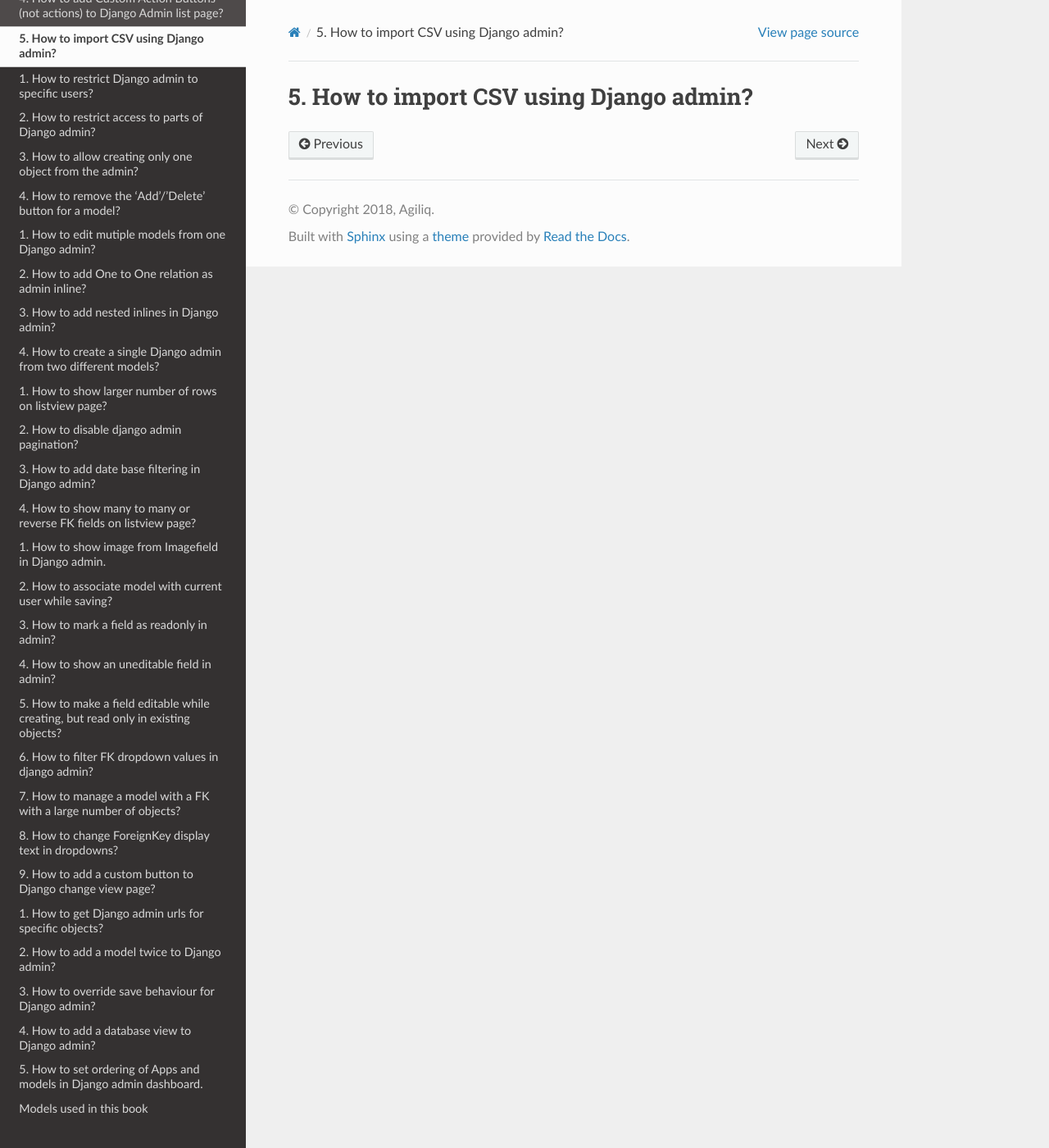
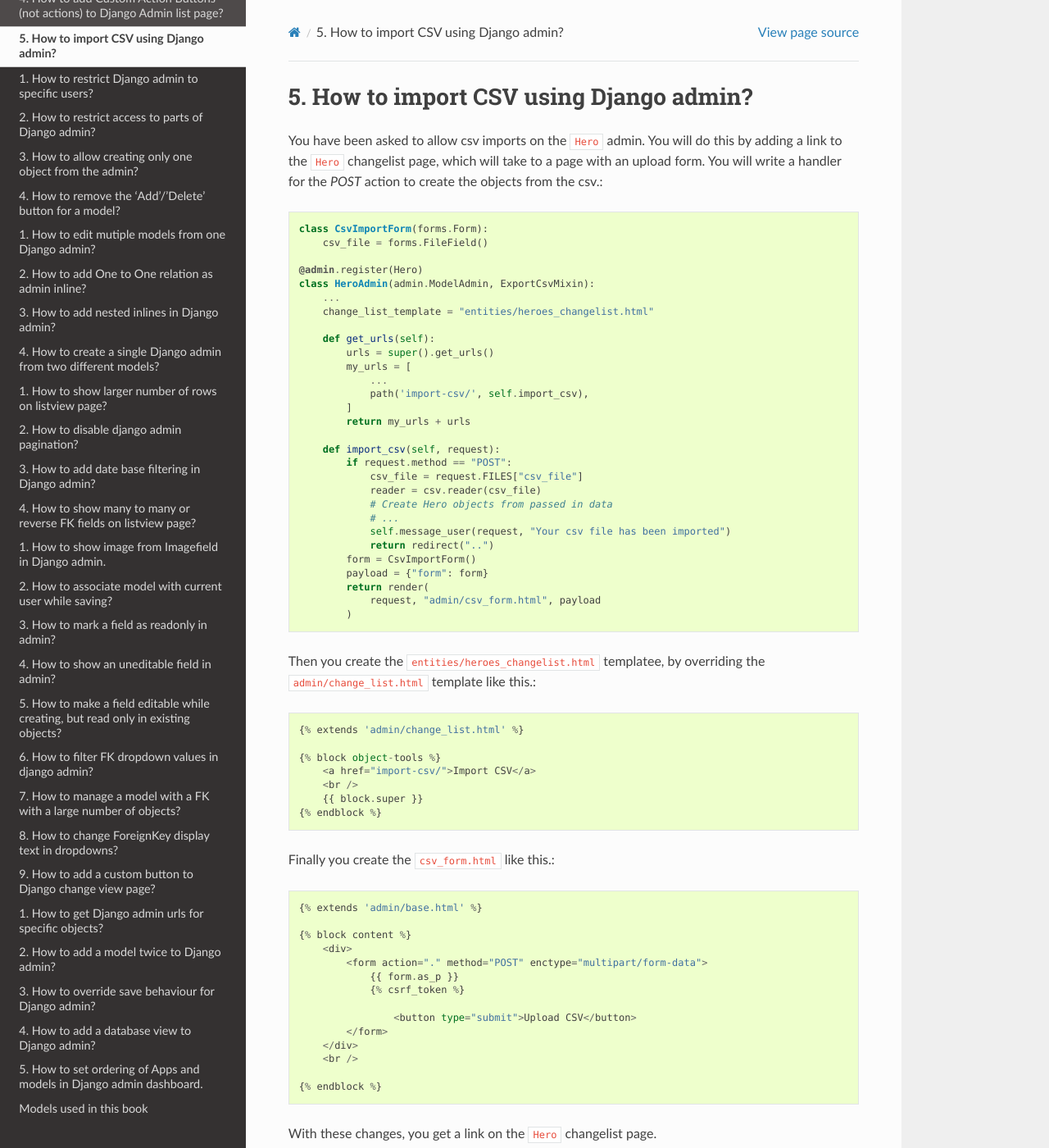
Before and after one commit to agiliq/django-admin-cookbook, a Sphinx documentation site: the page built from docs/import.rst, in a window 1280 px wide and 1400 px high. Shown: the whole window at 82% size. Built offline with Sphinx 7.4.7 and the Read the Docs theme 2.0.0, drawn with Linux system fonts in a browser that asks for light colours; some of the changed text lies outside the part shown.

Commit message:
Added imports chapter

```diff
--- a/docs/import.rst
+++ b/docs/import.rst
@@ -1,2 +1,73 @@
 How to import CSV using Django admin?
 ++++++++++++++++++++++++++++++++++++++
+
+
+You have been asked to allow csv imports on the :code:`Hero` admin. You will do this by adding a link to the :code:`Hero` changelist page, which will take to a page with an upload form. You will write a handler for the `POST` action to create the objects from the csv.::
+
+
+    class CsvImportForm(forms.Form):
+        csv_file = forms.FileField()
+
+    @admin.register(Hero)
+    class HeroAdmin(admin.ModelAdmin, ExportCsvMixin):
+        ...
+        change_list_template = "entities/heroes_changelist.html"
+
+        def get_urls(self):
+            urls = super().get_urls()
+            my_urls = [
+                ...
+                path('import-csv/', self.import_csv),
+            ]
+            return my_urls + urls
+
+        def import_csv(self, request):
+            if request.method == "POST":
+                csv_file = request.FILES["csv_file"]
+                reader = csv.reader(csv_file)
+                # Create Hero objects from passed in data
+                # ...
+                self.message_user(request, "Your csv file has been imported")
+                return redirect("..")
+            form = CsvImportForm()
+            payload = {"form": form}
+            return render(
+                request, "admin/csv_form.html", payload
+            )
+
+
+Then you create the :code:`entities/heroes_changelist.html` templatee, by overriding the :code:`admin/change_list.html` template like this.::
+
+    {% extends 'admin/change_list.html' %}
+
+    {% block object-tools %}
+        <a href="import-csv/">Import CSV</a>
+        <br />
+        {{ block.super }}
+    {% endblock %}
+
+
+Finally you create the :code:`csv_form.html` like this.::
+
+    {% extends 'admin/base.html' %}
+
+    {% block content %}
+        <div>
+            <form action="." method="POST" enctype="multipart/form-data">
+                {{ form.as_p }}
+                {% csrf_token %}
+
+                    <button type="submit">Upload CSV</button>
+            </form>
+        </div>
+        <br />
+
+    {% endblock %}
+
+With these changes, you get a link on the :code:`Hero` changelist page.
+
+.. image:: import_1.png
+
+And the import form apge looks like this.
+
+.. image:: import_2.png
```
Also changed, not shown: docs/import_1.png (added), docs/import_2.png (added).
